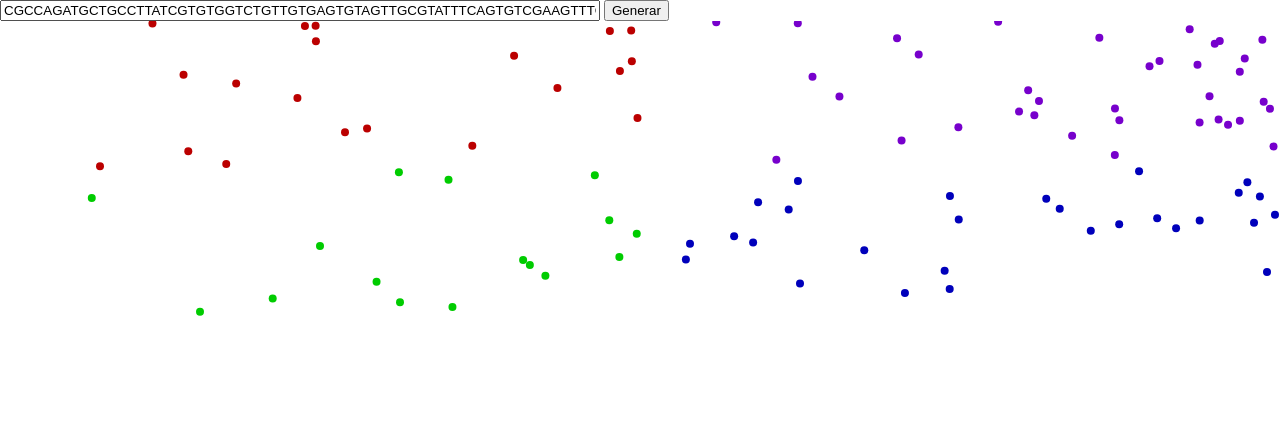
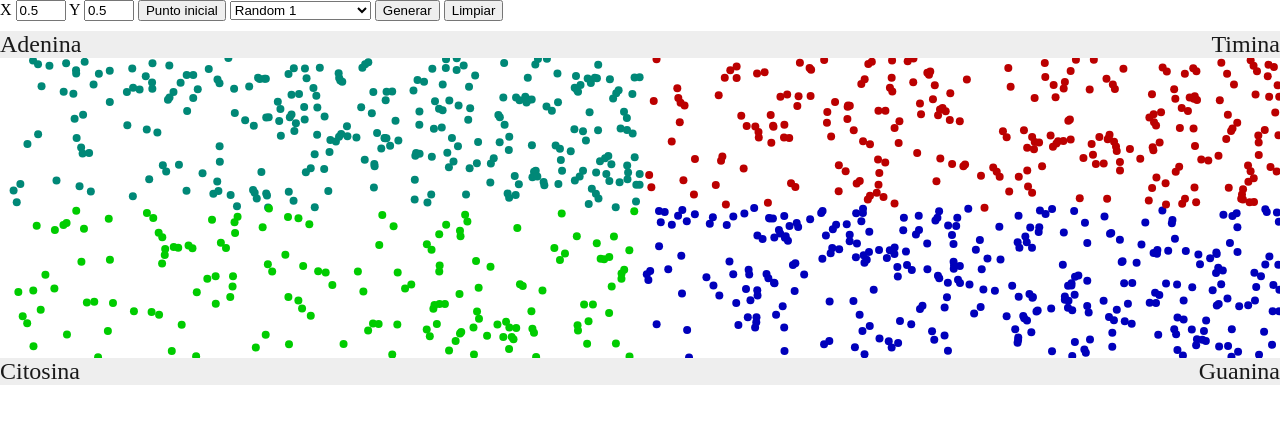
Before and after one commit to lextract/alife-genes-distribution, a website: page index.html in a window 1280 px wide. Both pictures are taken after a click on the button "Generar". Drawn offline with nearby package versions, Linux system fonts and the light colour scheme.

Commit message:
ajustes gráficos y adición carga adn por url

```diff
--- a/code/SquareDistrib.js
+++ b/code/SquareDistrib.js
@@ -6,6 +6,22 @@ var SquareDistrib = (function () {
         this.svg = d3.select("#" + containderId).append("svg")
             .attr("width", '100%').attr("height", 300);
     }
+    SquareDistrib.prototype.setInitialPoint = function (xCoord, yCoord) {
+        this.lastXcoord = xCoord;
+        this.lastYcoord = yCoord;
+    };
+    SquareDistrib.prototype.processFromUrl = function (dnaUrl) {
+        var _this = this;
+        d3.text(dnaUrl, function (error, text) {
+            if (error)
+                console.log(error);
+            else
+                _this.processDnaSequence(text);
+        });
+    };
+    SquareDistrib.prototype.clearArea = function () {
+        this.svg.selectAll('*').remove();
+    };
     SquareDistrib.prototype.processDnaSequence = function (dnaSequence) {
         for (var i = 0; i < dnaSequence.length; i++) {
             this.addNucleotide(dnaSequence[i]);
--- a/index.html
+++ b/index.html
@@ -4,28 +4,61 @@
 	<title>Genes Distribution</title>
 	<style>
 		body { margin: 0; }
-		input[type=text]{ width: 600px; }
-		.nucleotideA{ r: 4px; fill: #b00; }
+		input[type=number]{ width: 50px; }
+		.nucleotideA{ r: 4px; fill: #087; }
 		.nucleotideC{ r: 4px; fill: #0c0; }
 		.nucleotideG{ r: 4px; fill: #00b; }
-		.nucleotideT{ r: 4px; fill: #70c; }
+		.nucleotideT{ r: 4px; fill: #b00; }
+		.visualizer{ margin: 10px 0; }
+		.float-area{ background-color:#eee; position:relative; }
+		.float-area:after {content:""; display:table; clear:both; }
+		.float-area>span{color:#1a1a1a;font-size:24px;}
+		.float-area>*:first-child{float:left;}
+		.float-area>*:last-child{float:right;}
 	</style>
-
 </head>
 
 <body>
 	<script src="node_modules/d3/build/d3.js"></script>
 	<script src="code/SquareDistrib.js"></script>
-	<input id="dnaSequenceText" type="text" value="CGCCAGATGCTGCCTTATCGTGTGGTCTGTTGTGAGTGTAGTTGCGTATTTCAGTGTCGAAGTTTGTAAGTTTAAATTGTTTAATCTGCGCAGCAGAACG">
-	<button type="button" onclick="Page.processDnaClick()">Generar</button>
-	<div id="container"></div>
-
+	<div id="controles">
+		<label>X</label>
+		<input type="number" id="xCoord" value="0.5">
+		<label>Y</label>
+		<input type="number" id="yCoord" value="0.5">
+		<button type="button" onclick="Page.initialPointClick()">Punto inicial</button>
+		<select id="dnaSequencesSelect">
+			<option value="/dna-sequences/random1.txt">Random 1</option>
+			<option value="/dna-sequences/Streptococcus-2783.txt">Streptococcus-2783</option>
+		</select>
+		<button type="button" onclick="Page.processDnaClick()">Generar</button>
+		<button type="button" onclick="Page.clearClick()">Limpiar</button>
+	</div>
+	<div class="visualizer">
+		<div class="float-area">
+			<span>Adenina</span>
+			<span>Timina</span>
+		</div>
+		<div id="container"></div>
+		<div class="float-area">
+			<span>Citosina</span>
+			<span>Guanina</span>
+		</div>
+	</div>
 	<script>
 		let squareDist;
 		let Page = {
 			processDnaClick: function(){
-				let dnaText = document.getElementById('dnaSequenceText').value;
-				squareDist.processDnaSequence(dnaText);
+				let dnaUrl = document.getElementById("dnaSequencesSelect").value;
+				squareDist.processFromUrl(dnaUrl);
+			},
+			clearClick: function(){
+				squareDist.clearArea();
+			},
+			initialPointClick: function(){
+				let x = parseFloat(document.getElementById("xCoord").value);
+				let y = parseFloat(document.getElementById("yCoord").value);
+				squareDist.setInitialPoint(x,y);
 			}
 		}
 		window.onload = function(){
```
Also changed, not shown: code/SquareDistrib.ts (+16 -0 lines), dna-sequences/Streptococcus-2783.txt (added, +1 -0 lines), dna-sequences/random1.txt (added, +1 -0 lines).
